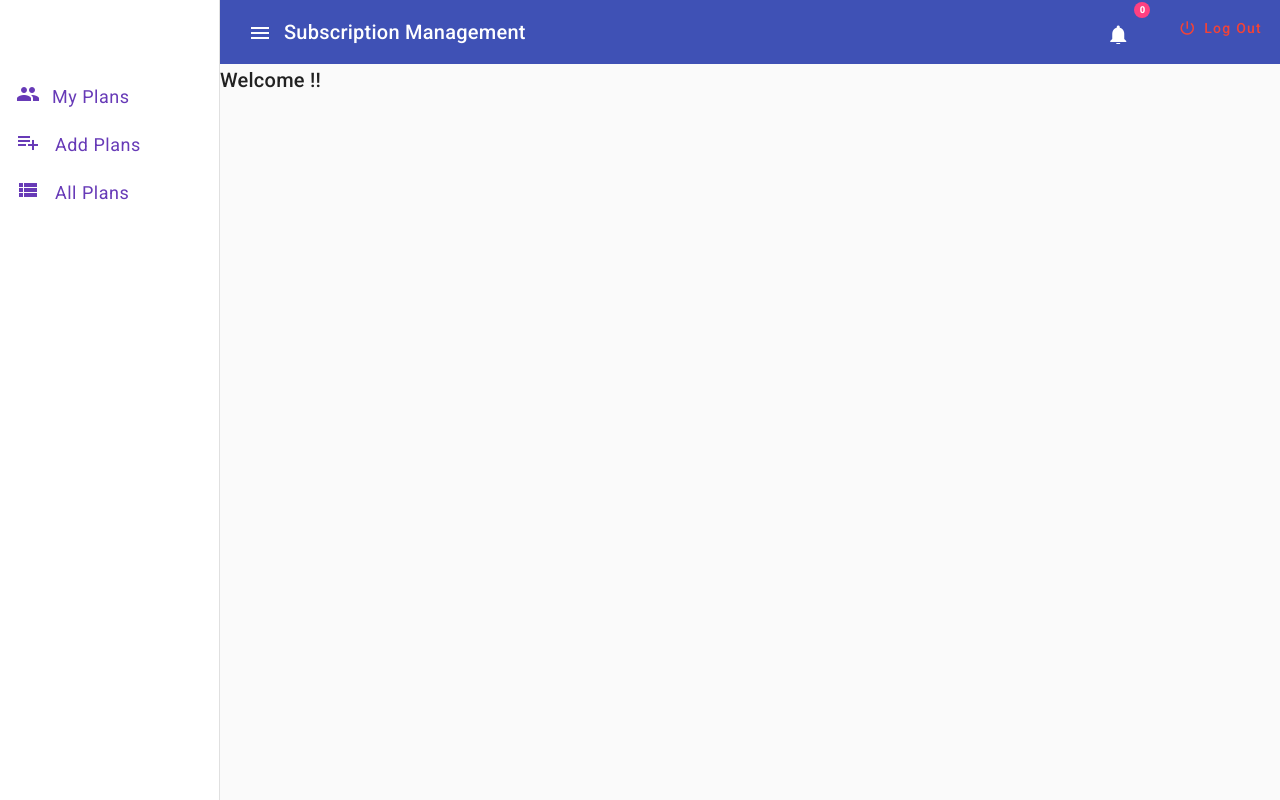
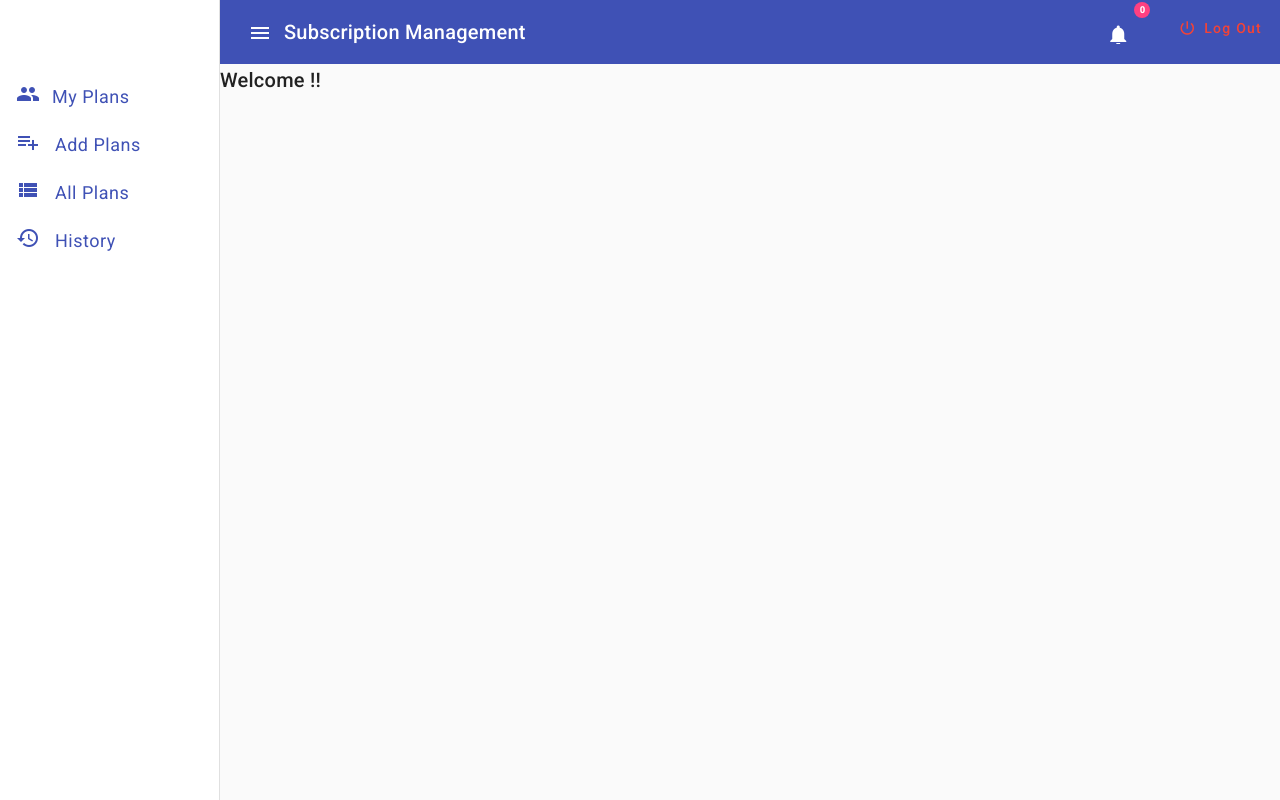
Before and after one commit to 11omkarkanase11/SubscriptionManagementSystem, an Angular app in the folder SubscriptionManagement/: page /sidenav/dashboard in a window 1280 px wide. Built offline with nearby package versions, Linux system fonts and the light colour scheme.

Commit message:
history component added

```diff
--- a/SubscriptionManagement/src/app/allplan/allplan.component.css
+++ b/SubscriptionManagement/src/app/allplan/allplan.component.css
@@ -3,6 +3,7 @@
     flex-wrap: wrap;
     gap: 20px;
     margin-top: 10px;
+    margin-left: 13px;
 }
 
 .plan-card {
@@ -26,12 +27,11 @@
     margin: 5px 0;
 }
 .plan-card {
-    border: 2px solid #673ab7; /* Set border color */
+    border: 2px solid #3f51b5; /* Set border color */
     border-radius: 8px; /* Optional: Add border radius for rounded corners */
     display: flex;
     flex-direction: column;
   }
-
 
 /* button {
     background-color: #007bff;
--- a/SubscriptionManagement/src/app/allplan/allplan.component.html
+++ b/SubscriptionManagement/src/app/allplan/allplan.component.html
@@ -13,11 +13,11 @@
 <div class="subscription-plans">
   <mat-card *ngFor="let plan of allPlans" class="plan-card">
     <mat-card-header>
-      <mat-card-title>{{ plan.serviceName }}</mat-card-title>
+      <mat-card-title>{{ plan.serviceName }} |  {{plan.planType}}</mat-card-title>
 
     </mat-card-header>
     <mat-card-content class="plan-details">
-      <h4>({{plan.planType}})</h4>
+
       <!-- <p><strong>Duration:</strong> {{ plan.duration }} days</p>
         <p><strong>Plan Cost:</strong> {{ plan.planCost| currency:'INR' }}</p> -->
       <p>{{ plan.planCost| currency:'INR' }}/ {{ plan.duration }} days</p>
--- a/SubscriptionManagement/src/app/allplan/allplan.component.ts
+++ b/SubscriptionManagement/src/app/allplan/allplan.component.ts
@@ -45,7 +45,4 @@ addPlan(planId: string, planCost: any, serviceName: any, duration :any){
   this.localservice.setItem("duration", duration);
   this.router.navigate(['sidenav/addplan']);
 }
-
-
-
 }
--- a/SubscriptionManagement/src/app/dashboard/dashboard.component.css
+++ b/SubscriptionManagement/src/app/dashboard/dashboard.component.css
@@ -6,7 +6,7 @@
     margin: 5px 0;
 }
 .subscription-card {
-    border: 1px solid #673ab7; /* Set border color */
+    border: 1px solid #3f51b5; /* Set border color */
     border-radius: 8px; /* Optional: Add border radius for rounded corners */
     margin: 15px;
     display: flex;
--- /dev/null
+++ b/SubscriptionManagement/src/app/history/history.component.html
@@ -0,0 +1 @@
+<p>history works!</p>
--- a/SubscriptionManagement/src/app/side-nav/side-nav.component.css
+++ b/SubscriptionManagement/src/app/side-nav/side-nav.component.css
@@ -41,12 +41,12 @@ a.mat-list-item {
 }
 
 .custom-icon-color {
-  color: #673ab7; /* Change this to your desired icon color */
+  color: #3f51b5; /* Change this to your desired icon color */
 }
 
 .custom-text-color {
   font-size: 18px;
-  color:  #673ab7;/* Change this to your desired text color */
+  color:  #3f51b5;/* Change this to your desired text color */
 }
 
 mat-sidenav-container mat-nav-list a.default-active {
--- a/SubscriptionManagement/src/app/side-nav/side-nav.component.html
+++ b/SubscriptionManagement/src/app/side-nav/side-nav.component.html
@@ -17,7 +17,10 @@
         <mat-icon class="custom-icon-color">view_list</mat-icon>
         <span class="custom-text-color" style="margin-left: 10px;"> All Plans</span>
       </a>
-
+      <a mat-list-item routerLink="/sidenav/viewallplan" routerLinkActive="active" matTooltip="All Plans" [matTooltipPosition]="'after'">
+        <mat-icon class="custom-icon-color">history</mat-icon>
+        <span class="custom-text-color" style="margin-left: 10px;"> History</span>
+      </a>
     </mat-nav-list>
   </mat-sidenav>
   <mat-sidenav-content>
--- a/SubscriptionManagement/src/app/viewallplan/viewallplan.component.css
+++ b/SubscriptionManagement/src/app/viewallplan/viewallplan.component.css
@@ -3,6 +3,7 @@
     flex-wrap: wrap;
     gap: 20px;
     margin-top: 10px;
+    margin-left: 13px;
 }
 
 .plan-card {
@@ -18,7 +19,7 @@
     margin-top: 0;
 }
 .plan-card {
-    border: 2px solid #673ab7; /* Set border color */
+    border: 2px solid #3f51b5; /* Set border color */
     border-radius: 8px; /* Optional: Add border radius for rounded corners */
     display: flex;
     flex-direction: column;
--- a/SubscriptionManagement/src/app/viewallplan/viewallplan.component.html
+++ b/SubscriptionManagement/src/app/viewallplan/viewallplan.component.html
@@ -1,12 +1,12 @@
 <div class="subscription-plans">
     <mat-card *ngFor="let plan of allPlans" class="plan-card">
       <mat-card-header>
-        <mat-card-title>{{ plan.serviceName }}</mat-card-title>
+        <mat-card-title>{{ plan.serviceName }} | {{plan.planType}} </mat-card-title>
       </mat-card-header>
       <mat-card-content class="plan-details">
         <!-- <p><strong>Duration:</strong> {{ plan.duration }} days</p>
         <p><strong>Plan Cost:</strong> {{ plan.planCost| currency:'INR' }}</p> -->
-        <h3> ({{plan.planType}})</h3>
+
         <p>{{ plan.planCost| currency:'INR' }}/ {{ plan.duration }} days</p>
       </mat-card-content>
       <mat-card-actions >
```
Also changed, not shown: SubscriptionManagement/src/app/history/history.component.ts (added, +12 -0 lines), SubscriptionManagement/src/app/history/history.component.css (added), 1 other file (tests, documents, lock files or other folders).
